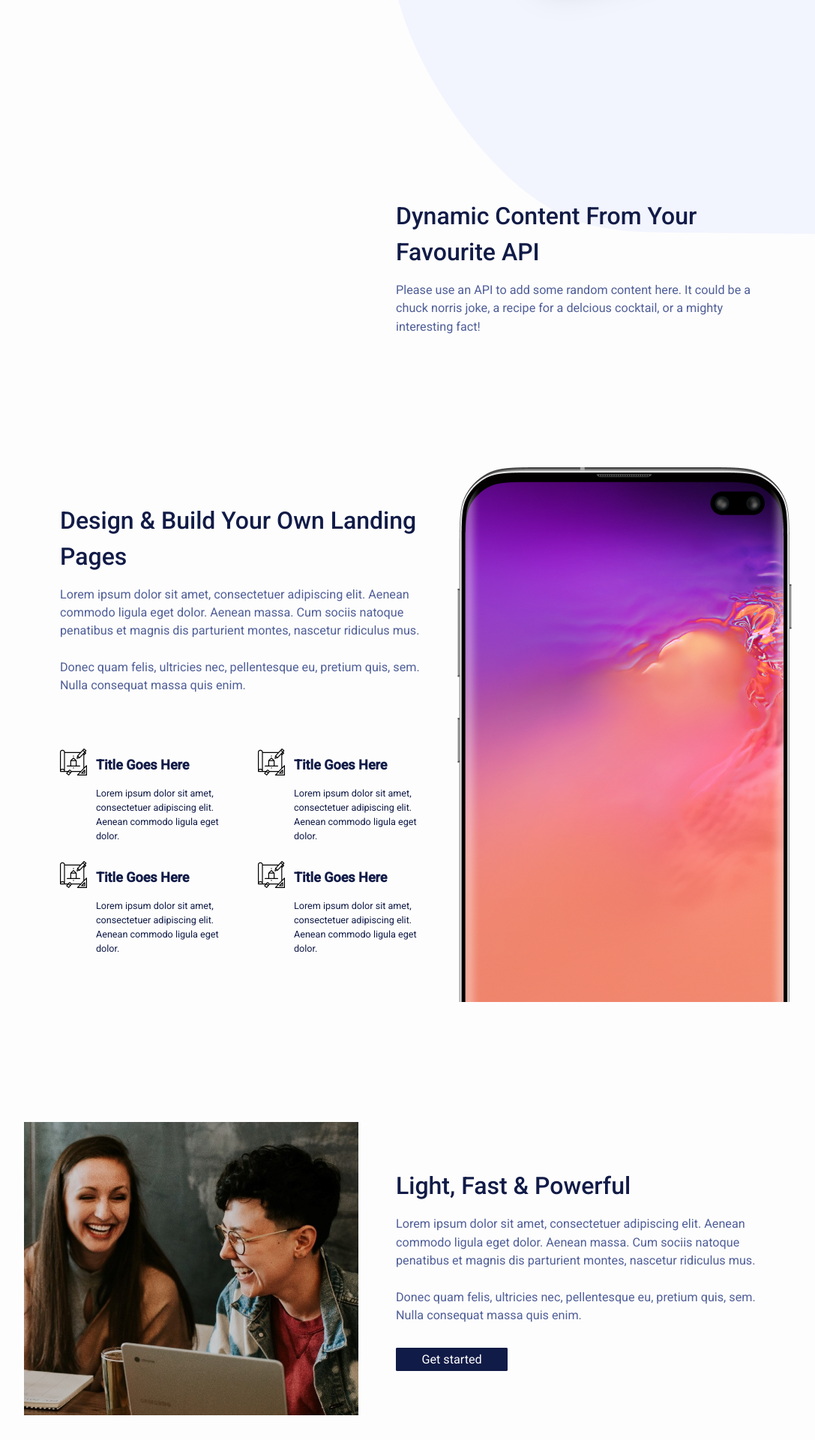
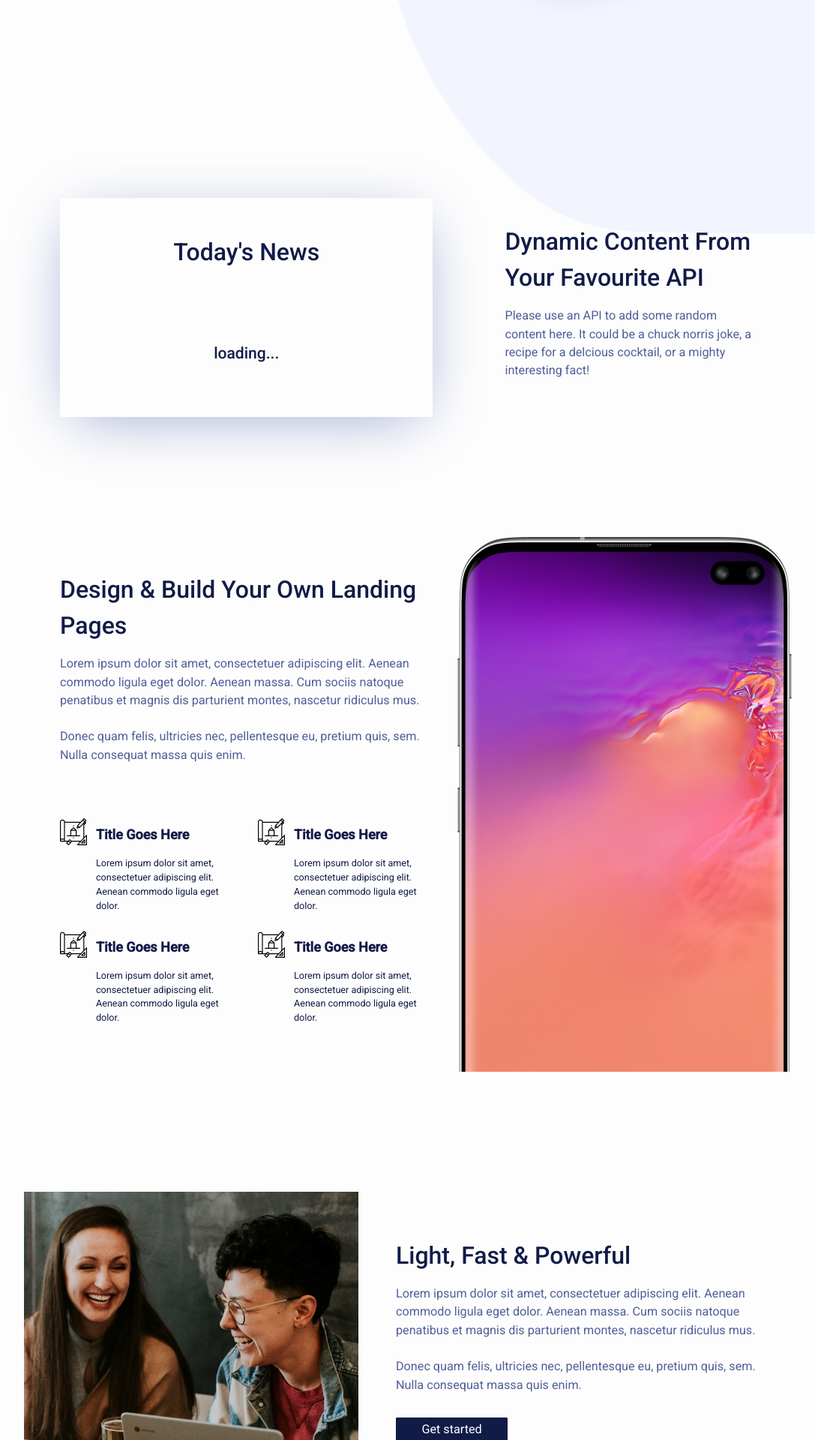
Before and after one commit to beatricebock/wunder, a Jekyll site: the page built from index.markdown, in a window 1280 px wide. Shown: the part 762-2682 px from the top of the page at 75% size, without its empty margins (96-1183 px from the left). Built offline with Jekyll 4.4.1, drawn with Linux system fonts in a browser that asks for light colours.

```diff
--- a/_includes/api.html
+++ b/_includes/api.html
@@ -1,9 +1,10 @@
 <section class="api container">
   <div id="api-wrapper">
+    <h2>Today's News</h2>
+    <a href="#" id="api-link" target="_blank">
+      <img id="api-image" src="" alt="" />
+    </a>
     <h3 id="api-headline"></h3>
-    <a href="#" id="api-link">
-      <img src="" alt="" />
-    </a>
     <p id="api-content"></p>
   </div>
   <div class="content">
--- a/_layouts/default.html
+++ b/_layouts/default.html
@@ -4,11 +4,11 @@
     <meta charset="utf-8" />
     <title>{{ page.title }}</title>
     <link rel="stylesheet" href="/assets/main.css" />
-    <script src="/assets/js/App.js"></script>
   </head>
   <body>
     {% include header.html %} {% include hero.html %} {% include api.html %} {%
     include phone.html %} {% include cta.html %} {% include pricing.html %}
     <footer class="container">{% include footer.html %}</footer>
+    <script src="/assets/js/App.js"></script>
   </body>
 </html>
--- a/_sass/minima/_layout.scss
+++ b/_sass/minima/_layout.scss
@@ -189,9 +189,44 @@ h1 {
   }
 }
 .api.container {
-  .image {
-    width: 50%;
-    margin-right: 4rem;
+  #api-wrapper {
+    width: 60%;
+    max-width: 35rem;
+    margin: 0 3rem;
+    -webkit-box-shadow: 0px 14px 77px -20px rgba(146, 158, 204, 1);
+    -moz-box-shadow: 0px 14px 77px -20px rgba(146, 158, 204, 1);
+    box-shadow: 0px 14px 77px -20px rgba(146, 158, 204, 1);
+    padding: 3rem;
+    border-radius: 2px;
+    display: flex;
+    align-items: center;
+    justify-content: center;
+    flex-direction: column;
+    h2 {
+      margin-bottom: 1em;
+    }
+    h3 {
+      margin-bottom: 1em;
+    }
+    p {
+      margin-bottom: 0;
+    }
+    a {
+      display: block;
+      margin-bottom: 2em;
+    }
+    img {
+      width: 100%;
+    }
+  }
+}
+
+@include media-query($on-laptop) {
+  .api.container {
+    flex-direction: column-reverse;
+    .content {
+      margin-bottom: 3rem;
+    }
   }
 }
 
--- a/assets/js/App.js
+++ b/assets/js/App.js
@@ -1,8 +1,30 @@
 var url =
+  "https://cors-anywhere.herokuapp.com/" +
   "http://newsapi.org/v2/top-headlines?" +
   "country=us&" +
   "apiKey=d02f619cf302402ea12c43f90bbc2139";
-var req = new Request(url);
-fetch(req).then(function (response) {
-  console.log(response.json());
-});
+
+let newsLink = document.getElementById("api-link");
+let newsImage = document.getElementById("api-image");
+
+document.getElementById("api-headline").innerText = "loading...";
+
+fetch(url)
+  .then((response) => {
+    return response.json();
+  })
+  .then((data) => {
+    // Work with JSON data here
+    let apiNews = data.articles[0];
+
+    document.getElementById("api-headline").innerText = apiNews.title;
+    document.getElementById("api-content").innerText = apiNews.description;
+
+    newsLink.setAttribute("href", apiNews.url);
+    newsImage.setAttribute("src", apiNews.urlToImage);
+    console.log(apiNews.title + apiNews.description);
+  })
+  .catch((err) => {
+    // Do something for an error here
+    console.log("error with API");
+  });
```
